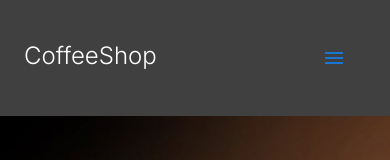
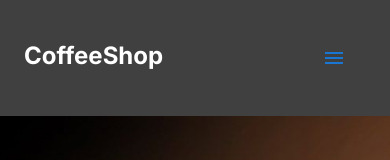
Before and after one commit to erive92d/coffeeshop, a Next.js app: page / in a window 390 px wide. Shown: the top 160 px of the page. Built offline with nearby package versions, Linux system fonts and the light colour scheme.

Commit message:
improved mobile ui

```diff
--- a/app/order/page.jsx
+++ b/app/order/page.jsx
@@ -6,10 +6,10 @@ export default async function CoffeesDisplay() {
     const grabCoffees = await fetchCoffees()
 
     return (
-        <div className="min-h-screen bg-white text-black flex flex-wrap items-center">
+        <div className="min-h-screen bg-gradient-to-br from-white to-black text-black flex flex-col lg:flex-row lg:flex-wrap items-center">
             {grabCoffees ?
                 grabCoffees.map((coff) => (
-                    <div className=" w-1/4 flex flex-col justify-center" key={coff.id}>
+                    <div className="h-screen lg:w-1/4 flex flex-col justify-center" key={coff.id}>
                         <div className="text-center p-8">
                             <Image className="rounded-lg" src={coff.image} height={400} width={400} />
                             <h1 className="text-2xl py-2 font-light">{coff.title}</h1>
--- a/components/CoffeesDisplay.jsx
+++ b/components/CoffeesDisplay.jsx
@@ -5,7 +5,7 @@ export default async function CoffeesDisplay() {
     const grabCoffees = await fetchCoffees()
     console.log(grabCoffees, "@@")
     return (
-        <div className="flex flex-col items-center">
+        <div className=" flex flex-col items-center">
             {grabCoffees ?
                 grabCoffees.map((coff) => (
                     <div className="min-h-screen flex flex-col justify-center" key={coff.id}>
--- a/components/navigation/Navigation.jsx
+++ b/components/navigation/Navigation.jsx
@@ -8,7 +8,7 @@ export default function Navigation() {
     return (
         <div className='text-white text-xl flex justify-between bg-black bg-opacity-75 px-6 py-10'>
             <div>
-                <h1 className='font-light text-2xl lg:text-4xl'>CoffeeShop</h1>
+                <h1 className='font-bold text-2xl lg:text-4xl'>CoffeeShop</h1>
             </div>
             <ul className='hidden lg:flex gap-4 font-thin'>
                 <li>
```
